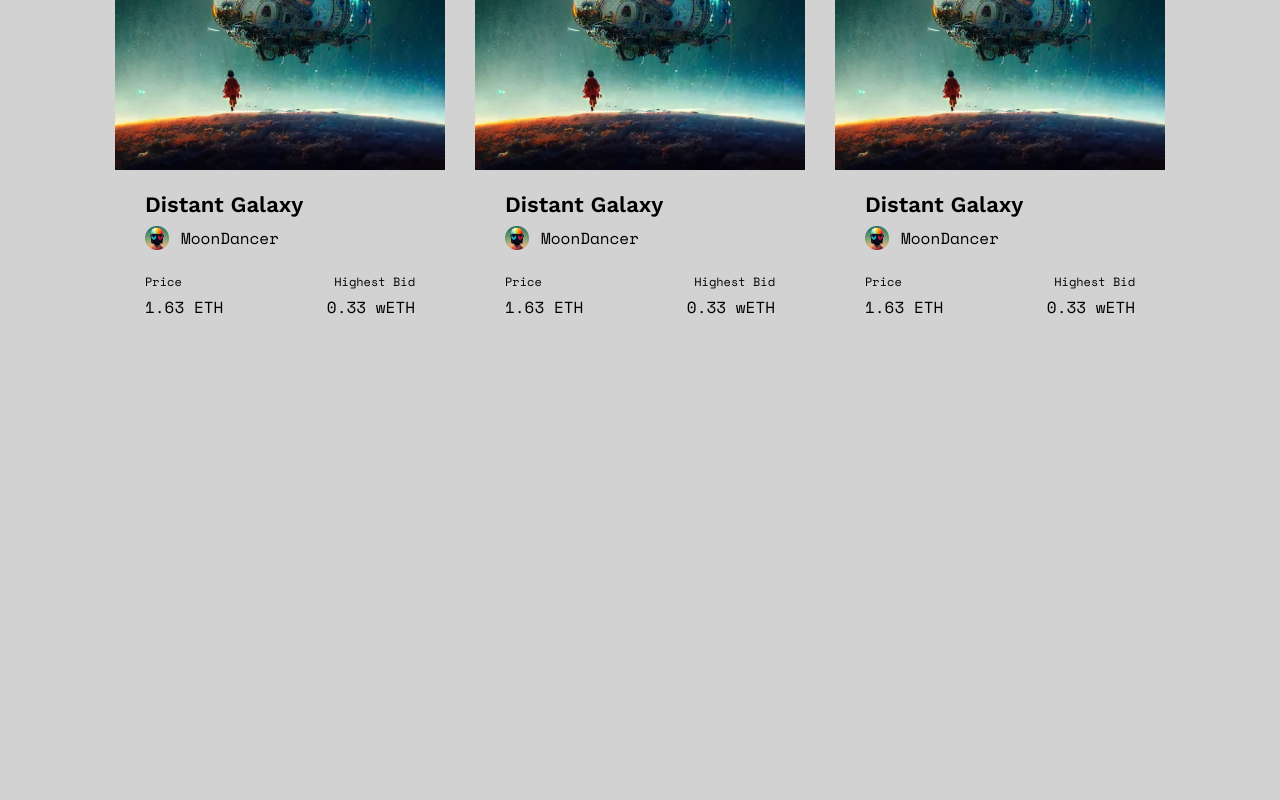
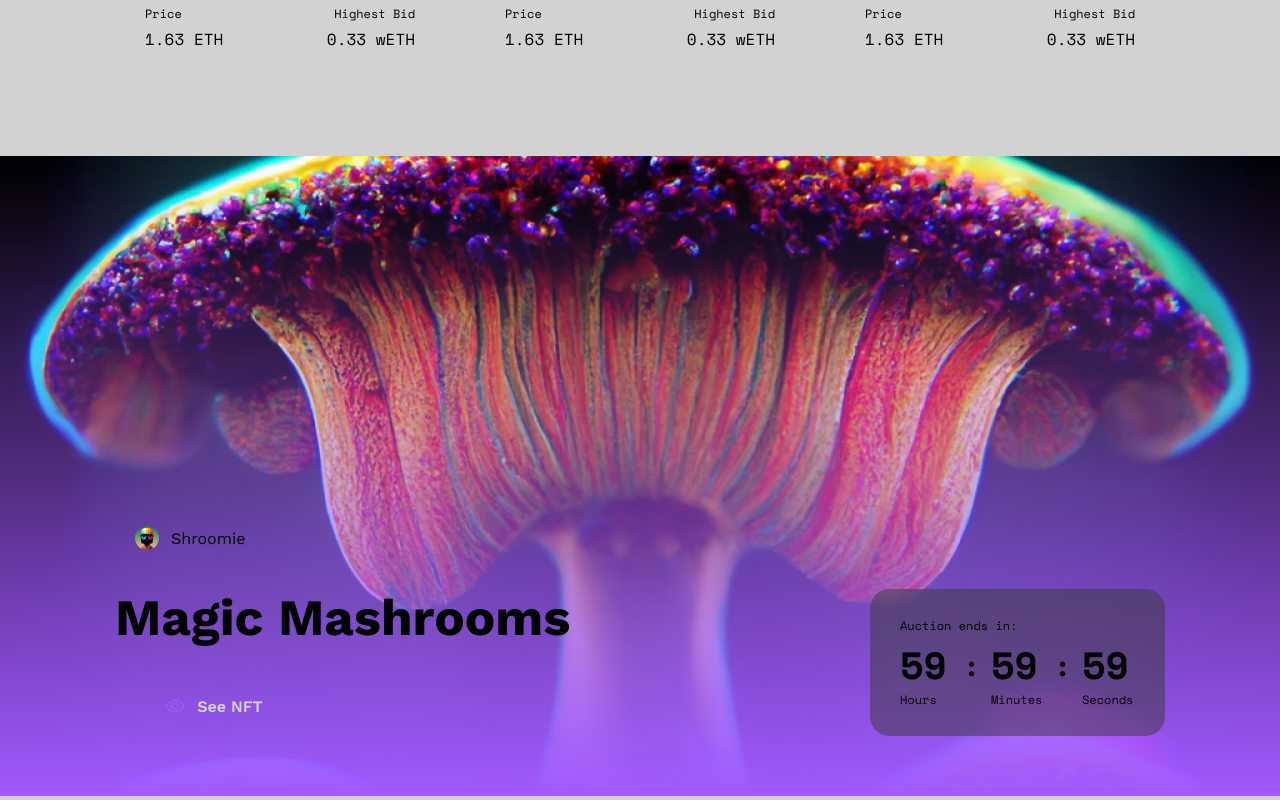
Before and after one commit to mikhail-create/nft-marketplace, a React (Create React App) app: page / in a window 1280 px wide. Shown: the part 4278-5078 px from the top of the page. Before the commit the page ends 4702 px from the top, so only its background shows below. Built offline with nearby package versions, Linux system fonts and the light colour scheme.

Commit message:
✨ HighlightedNFTSection Done for desktop view

```diff
--- a/src/components/sections/CreatorSection/CreatorSection.tsx
+++ b/src/components/sections/CreatorSection/CreatorSection.tsx
@@ -82,24 +82,6 @@ const artists = [
     name: 'James',
     balance: '88.50',
   },
-  {
-    id: 13,
-    rank: 13,
-    name: 'Mia',
-    balance: '47.60',
-  },
-  {
-    id: 14,
-    rank: 14,
-    name: 'Benjamin',
-    balance: '112.80',
-  },
-  {
-    id: 15,
-    rank: 15,
-    name: 'Evelyn',
-    balance: '58.90',
-  },
 ];
 
 function CreatorSection() {
--- /dev/null
+++ b/src/components/sections/HighlightedNFTSection/HighlightedNFTSection.module.scss
@@ -0,0 +1,129 @@
+.highlighted {
+  width: 100%;
+  height: 640px;
+  position: relative;
+  display: flex;
+  flex-direction: column;
+  justify-content: end;
+
+  &__wrapper {
+    position: absolute;
+    top: 0;
+    left: 0;
+    width: 100%;
+    height: 100%;
+    background: linear-gradient(180deg, rgba(162, 89, 255, 0) 0%, #a259ff 100%);
+    z-index: 2;
+  }
+
+  &__bg {
+    width: 100%;
+    height: 100%;
+    position: absolute;
+    z-index: 1;
+
+    > img {
+      width: 100%;
+      height: 100%;
+    }
+  }
+
+  &_card {
+    position: relative;
+    z-index: 3;
+    display: flex;
+    flex-direction: row;
+    justify-content: space-between;
+    align-items: end;
+
+    &__info {
+      display: flex;
+      flex-direction: column;
+      gap: 30px;
+      padding: 0 0 60px 115px;
+
+      .card__author {
+        display: flex;
+        padding: 10px 20px;
+        flex-direction: row;
+        align-items: center;
+        width: fit-content;
+        gap: 12px;
+        background-color: var(--bg-color--secondary);
+        border-radius: 20px;
+        font-family: "Work Sans";
+      }
+
+      .card__title {
+        font-family: "Work Sans";
+      }
+
+      .card__button {
+        width: 198px;
+      }
+    }
+
+    &__time {
+      margin: 0 115px 60px 0;
+      display: flex;
+      flex-direction: column;
+      justify-content: center;
+      align-items: center;
+      width: 295px;
+      height: 147px;
+      border-radius: 20px;
+      background: rgba(59, 59, 59, 0.5);
+      backdrop-filter: blur(5px);
+      font-family: "Space Mono";
+
+      > span {
+        width: 100%;
+        padding-left: 30px;
+        font-size: 12px;
+        line-height: 110%;
+        font-weight: 400;
+      }
+
+      .card_timer {
+        display: flex;
+        flex-direction: column;
+        gap: 5px;
+
+        &__row {
+          margin-top: 10px;
+          display: flex;
+          flex-direction: row;
+          gap: 10px;
+          align-items: center;
+          font-size: 38px;
+          font-weight: 700;
+          line-height: 120%;
+          text-transform: capitalize;
+
+          > span {
+            width: 53px;
+          }
+
+          > span:nth-child(even) {
+            width: 18px;
+            line-height: 140%;
+            font-size: 28px;
+          }
+        }
+
+        &__values {
+          display: flex;
+          flex-direction: row;
+          gap: 38px;
+          font-size: 12px;
+          line-height: 110%;
+          font-weight: 400;
+
+          > span {
+            width: 53px;
+          }
+        }
+      }
+    }
+  }
+}
--- /dev/null
+++ b/src/components/sections/HighlightedNFTSection/HighlightedNFTSection.tsx
@@ -0,0 +1,69 @@
+import React from 'react'
+import Images from 'shared/Images'
+import Button from 'shared/Button/Button'
+import Icons from 'shared/Icons'
+
+import styles from './HighlightedNFTSection.module.scss'
+
+function HighlightedNFTSection() {
+  return (
+    <div className={styles.highlighted}>
+      <div className={styles.highlighted__bg}>
+        <img srcSet={Images.NFTHighlighted} alt='BG' />
+      </div>
+      <div className={styles.highlighted__wrapper}></div>
+      <div className={styles.highlighted_card}>
+        <div className={styles.highlighted_card__info}>
+          <span className={styles.card__author}><img srcSet={Images.AvatarPlaceholder} alt='Avatar' />Shroomie</span>
+          <h2 className={styles.card__title}>Magic Mashrooms</h2>
+          <div className={styles.card__button}>
+            <Button
+              title='See NFT'
+              isBordered={false}
+              size='Medium'
+              icon={<Icons.Eye fill='#A259FF' width={20} height={20} />}
+              isWhite={true}
+            />
+          </div>
+        </div>
+        <div className={styles.highlighted_card__time}>
+          <span>
+            Auction ends in:
+          </span>
+          <div className={styles.card_timer}>
+            <div className={styles.card_timer__row}>
+              <span>
+                59
+              </span>
+              <span>
+                :
+              </span>
+              <span>
+                59
+              </span>
+              <span>
+                :
+              </span>
+              <span>
+                59
+              </span>
+            </div>
+            <div className={styles.card_timer__values}>
+              <span>
+                Hours
+              </span>
+              <span>
+                Minutes
+              </span>
+              <span>
+                Seconds
+              </span>
+            </div>
+          </div>
+        </div>
+      </div>
+    </div>
+  )
+}
+
+export default HighlightedNFTSection
--- a/src/routes/pages/HomePage.tsx
+++ b/src/routes/pages/HomePage.tsx
@@ -4,6 +4,7 @@ import CreatorSection from 'components/sections/CreatorSection/CreatorSection'
 import HeroSection from 'components/sections/HeroSection/HeroSection'
 import TrendingSection from 'components/sections/TrendingSection/TrendingSection'
 import DiscoverSection from 'components/sections/DiscoverSection/DiscoverSection'
+import HighlightedNFTSection from 'components/sections/HighlightedNFTSection/HighlightedNFTSection'
 
 function HomePage() {
   return (
@@ -13,6 +14,7 @@ function HomePage() {
       <CreatorSection />
       <CategoriesSection />
       <DiscoverSection />
+      <HighlightedNFTSection />
     </div>
   )
 }
--- a/src/shared/Button/Button.module.scss
+++ b/src/shared/Button/Button.module.scss
@@ -48,3 +48,8 @@
   width: 20px;
   height: 20px;
 }
+
+.white {
+  background-color: var(--text-color);
+  color: var(--bg-color);
+}
--- a/src/shared/Button/Button.tsx
+++ b/src/shared/Button/Button.tsx
@@ -3,7 +3,7 @@ import { ButtonPropsType } from 'types/ButtonPropsType';
 
 import styles from './Button.module.scss';
 
-function Button({ title, size, icon, isBordered }: ButtonPropsType) {
+function Button({ title, size, icon, isBordered, isWhite }: ButtonPropsType) {
   let buttonClasses = styles.button;
 
   if (size === 'Large') {
@@ -18,6 +18,10 @@ function Button({ title, size, icon, isBordered }: ButtonPropsType) {
     buttonClasses += ` ${styles.bordered}`;
   }
 
+  if (isWhite) {
+    buttonClasses += ` ${styles.white}`;
+  }
+
   return (
     <button className={buttonClasses}>
       {icon && <span className={styles.icon}>{icon}</span>}
--- a/src/shared/Images.tsx
+++ b/src/shared/Images.tsx
@@ -10,6 +10,7 @@ import Categories7 from 'assets/images/categories/categories-7.webp';
 import NFT0 from 'assets/images/nft/NFT-0.webp'
 import NFT1 from 'assets/images/nft/NFT-1.webp'
 import NFT2 from 'assets/images/nft/NFT-2.webp'
+import NFTHighlighted from 'assets/images/nft/NFT-highlighted.webp'
 
 import AvatarPlaceholder from 'assets/images/avatar-placeholder.webp'
 import AvatarPlaceholderBig from 'assets/images/avatar-placeholder-big.webp'
@@ -26,6 +27,7 @@ const Images = {
   NFT0,
   NFT1,
   NFT2,
+  NFTHighlighted,
   AvatarPlaceholder,
   AvatarPlaceholderBig
 };
--- a/src/styles/global.scss
+++ b/src/styles/global.scss
@@ -5,6 +5,8 @@
 
   --primary-color: #a259ff;
   --loading-color: #f0f0f0;
+  --gradient-1: linear-gradient(149deg, #a259ff 0%, #ff6250 100%);
+  --gradient-2: linear-gradient(170deg, #a259ff 0%, #377df7 100%);
 
   --header-desktop-size: 100px;
   --header-tablet-size: 54px;
--- a/src/types/ButtonPropsType.ts
+++ b/src/types/ButtonPropsType.ts
@@ -2,5 +2,6 @@ export interface ButtonPropsType {
   title: string,
   size: string,
   icon?: React.ReactElement,
-  isBordered: boolean
+  isBordered: boolean,
+  isWhite?: boolean,
 }
```
Also changed, not shown: src/assets/icons/button/eye.svg, src/assets/images/nft/NFT-highlighted.webp (added).
